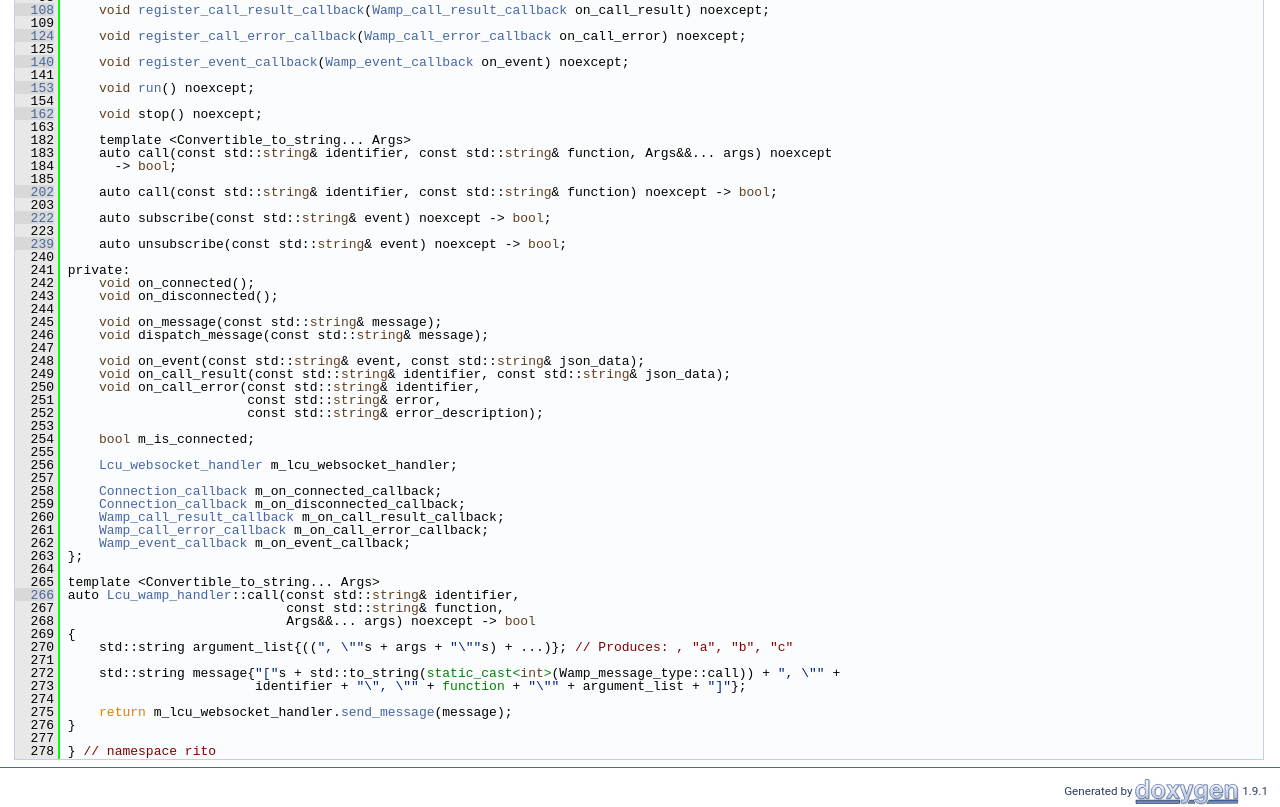
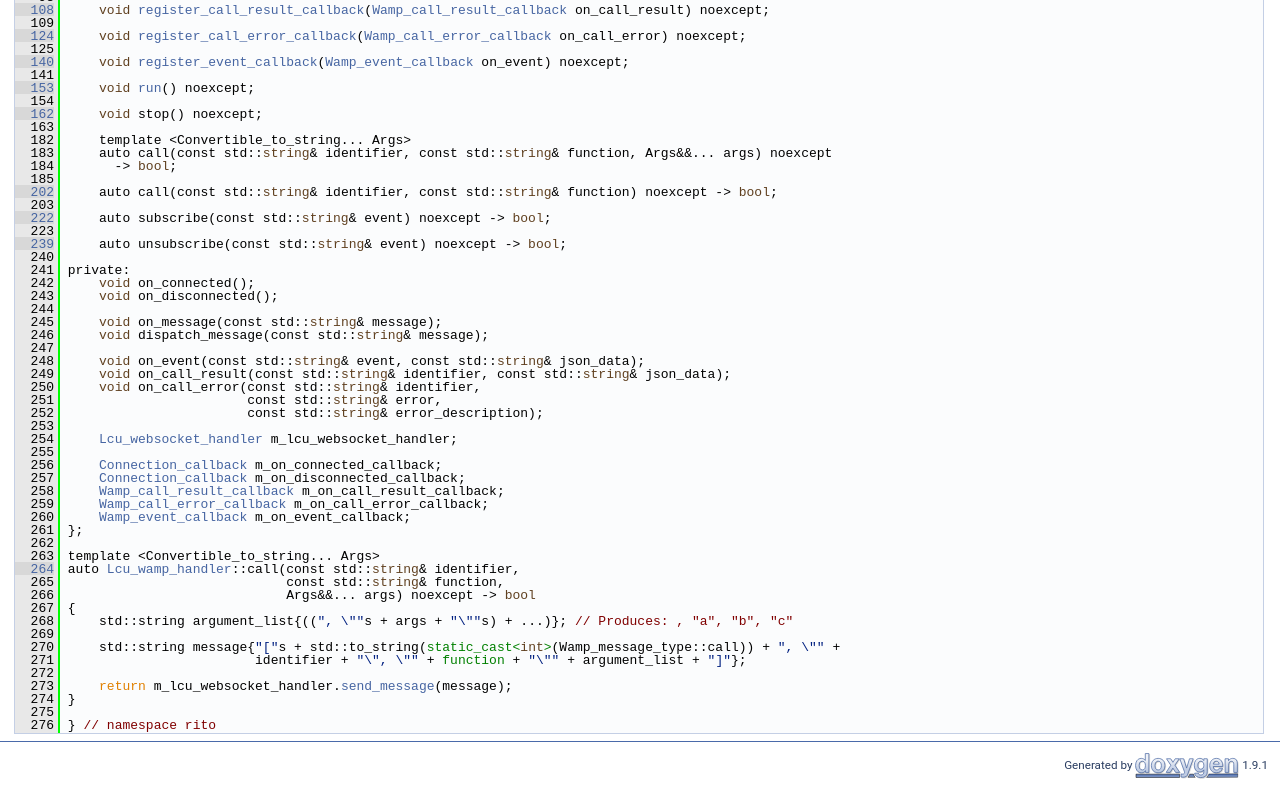
Before and after one commit to bartekprtc/rito, a plain HTML site: page lcu__wamp__handler_8h_source.html in a window 1280 px wide. Shown: the part 763-1570 px from the top of the page. After the commit the page ends 1544 px from the top, so only its background shows below. Drawn offline with Linux system fonts and the light colour scheme.

Commit message:
Deploying to gh-pages from @ bartekprtc/rito@d185453a5c88ee73c8619575bafb15c0933d99cd 🚀

```diff
--- a/lcu__wamp__handler_8h_source.html
+++ b/lcu__wamp__handler_8h_source.html
@@ -145,31 +145,29 @@ $(function() {
 <div class="line"><a name="l00251"></a><span class="lineno">  251</span>&#160;                       const std::<span class="keywordtype">string</span>&amp; error,</div>
 <div class="line"><a name="l00252"></a><span class="lineno">  252</span>&#160;                       const std::<span class="keywordtype">string</span>&amp; error_description);</div>
 <div class="line"><a name="l00253"></a><span class="lineno">  253</span>&#160; </div>
-<div class="line"><a name="l00254"></a><span class="lineno">  254</span>&#160;    <span class="keywordtype">bool</span> m_is_connected;</div>
+<div class="line"><a name="l00254"></a><span class="lineno">  254</span>&#160;    <a class="code" href="classrito_1_1Lcu__websocket__handler.html">Lcu_websocket_handler</a> m_lcu_websocket_handler;</div>
 <div class="line"><a name="l00255"></a><span class="lineno">  255</span>&#160; </div>
-<div class="line"><a name="l00256"></a><span class="lineno">  256</span>&#160;    <a class="code" href="classrito_1_1Lcu__websocket__handler.html">Lcu_websocket_handler</a> m_lcu_websocket_handler;</div>
-<div class="line"><a name="l00257"></a><span class="lineno">  257</span>&#160; </div>
-<div class="line"><a name="l00258"></a><span class="lineno">  258</span>&#160;    <a class="code" href="namespacerito.html#a1778ee7a785dccf226a5dc2f28a46ccb">Connection_callback</a> m_on_connected_callback;</div>
-<div class="line"><a name="l00259"></a><span class="lineno">  259</span>&#160;    <a class="code" href="namespacerito.html#a1778ee7a785dccf226a5dc2f28a46ccb">Connection_callback</a> m_on_disconnected_callback;</div>
-<div class="line"><a name="l00260"></a><span class="lineno">  260</span>&#160;    <a class="code" href="namespacerito.html#acfafc9c26a73a2dc3c6694bd900ddff4">Wamp_call_result_callback</a> m_on_call_result_callback;</div>
-<div class="line"><a name="l00261"></a><span class="lineno">  261</span>&#160;    <a class="code" href="namespacerito.html#a8d462dc69f8e52e3e2e24ee89db92e29">Wamp_call_error_callback</a> m_on_call_error_callback;</div>
-<div class="line"><a name="l00262"></a><span class="lineno">  262</span>&#160;    <a class="code" href="namespacerito.html#aeae2ae1c48628a0079132fe362b94c68">Wamp_event_callback</a> m_on_event_callback;</div>
-<div class="line"><a name="l00263"></a><span class="lineno">  263</span>&#160;};</div>
-<div class="line"><a name="l00264"></a><span class="lineno">  264</span>&#160; </div>
-<div class="line"><a name="l00265"></a><span class="lineno">  265</span>&#160;template &lt;Convertible_to_string... Args&gt;</div>
-<div class="line"><a name="l00266"></a><span class="lineno"><a class="line" href="classrito_1_1Lcu__wamp__handler.html#a6a16070133d9d257d6a03731430172cf">  266</a></span>&#160;auto <a class="code" href="classrito_1_1Lcu__wamp__handler.html">Lcu_wamp_handler</a>::call(const std::<span class="keywordtype">string</span>&amp; identifier,</div>
-<div class="line"><a name="l00267"></a><span class="lineno">  267</span>&#160;                            const std::<span class="keywordtype">string</span>&amp; function,</div>
-<div class="line"><a name="l00268"></a><span class="lineno">  268</span>&#160;                            Args&amp;&amp;... args) noexcept -&gt; <span class="keywordtype">bool</span></div>
-<div class="line"><a name="l00269"></a><span class="lineno">  269</span>&#160;{</div>
-<div class="line"><a name="l00270"></a><span class="lineno">  270</span>&#160;    std::string argument_list{((<span class="stringliteral">&quot;, \&quot;&quot;</span>s + args + <span class="stringliteral">&quot;\&quot;&quot;</span>s) + ...)}; <span class="comment">// Produces: , &quot;a&quot;, &quot;b&quot;, &quot;c&quot;</span></div>
-<div class="line"><a name="l00271"></a><span class="lineno">  271</span>&#160; </div>
-<div class="line"><a name="l00272"></a><span class="lineno">  272</span>&#160;    std::string message{<span class="stringliteral">&quot;[&quot;</span>s + std::to_string(<span class="keyword">static_cast&lt;</span><span class="keywordtype">int</span><span class="keyword">&gt;</span>(Wamp_message_type::call)) + <span class="stringliteral">&quot;, \&quot;&quot;</span> +</div>
-<div class="line"><a name="l00273"></a><span class="lineno">  273</span>&#160;                        identifier + <span class="stringliteral">&quot;\&quot;, \&quot;&quot;</span> + <span class="keyword">function</span> + <span class="stringliteral">&quot;\&quot;&quot;</span> + argument_list + <span class="stringliteral">&quot;]&quot;</span>};</div>
-<div class="line"><a name="l00274"></a><span class="lineno">  274</span>&#160; </div>
-<div class="line"><a name="l00275"></a><span class="lineno">  275</span>&#160;    <span class="keywordflow">return</span> m_lcu_websocket_handler.<a class="code" href="classrito_1_1Lcu__websocket__handler.html#a42b6a117250c1c063bfb19b1eb87c0bb">send_message</a>(message);</div>
-<div class="line"><a name="l00276"></a><span class="lineno">  276</span>&#160;}</div>
-<div class="line"><a name="l00277"></a><span class="lineno">  277</span>&#160; </div>
-<div class="line"><a name="l00278"></a><span class="lineno">  278</span>&#160;} <span class="comment">// namespace rito</span></div>
+<div class="line"><a name="l00256"></a><span class="lineno">  256</span>&#160;    <a class="code" href="namespacerito.html#a1778ee7a785dccf226a5dc2f28a46ccb">Connection_callback</a> m_on_connected_callback;</div>
+<div class="line"><a name="l00257"></a><span class="lineno">  257</span>&#160;    <a class="code" href="namespacerito.html#a1778ee7a785dccf226a5dc2f28a46ccb">Connection_callback</a> m_on_disconnected_callback;</div>
+<div class="line"><a name="l00258"></a><span class="lineno">  258</span>&#160;    <a class="code" href="namespacerito.html#acfafc9c26a73a2dc3c6694bd900ddff4">Wamp_call_result_callback</a> m_on_call_result_callback;</div>
+<div class="line"><a name="l00259"></a><span class="lineno">  259</span>&#160;    <a class="code" href="namespacerito.html#a8d462dc69f8e52e3e2e24ee89db92e29">Wamp_call_error_callback</a> m_on_call_error_callback;</div>
+<div class="line"><a name="l00260"></a><span class="lineno">  260</span>&#160;    <a class="code" href="namespacerito.html#aeae2ae1c48628a0079132fe362b94c68">Wamp_event_callback</a> m_on_event_callback;</div>
+<div class="line"><a name="l00261"></a><span class="lineno">  261</span>&#160;};</div>
+<div class="line"><a name="l00262"></a><span class="lineno">  262</span>&#160; </div>
+<div class="line"><a name="l00263"></a><span class="lineno">  263</span>&#160;template &lt;Convertible_to_string... Args&gt;</div>
+<div class="line"><a name="l00264"></a><span class="lineno"><a class="line" href="classrito_1_1Lcu__wamp__handler.html#a6a16070133d9d257d6a03731430172cf">  264</a></span>&#160;auto <a class="code" href="classrito_1_1Lcu__wamp__handler.html">Lcu_wamp_handler</a>::call(const std::<span class="keywordtype">string</span>&amp; identifier,</div>
+<div class="line"><a name="l00265"></a><span class="lineno">  265</span>&#160;                            const std::<span class="keywordtype">string</span>&amp; function,</div>
+<div class="line"><a name="l00266"></a><span class="lineno">  266</span>&#160;                            Args&amp;&amp;... args) noexcept -&gt; <span class="keywordtype">bool</span></div>
+<div class="line"><a name="l00267"></a><span class="lineno">  267</span>&#160;{</div>
+<div class="line"><a name="l00268"></a><span class="lineno">  268</span>&#160;    std::string argument_list{((<span class="stringliteral">&quot;, \&quot;&quot;</span>s + args + <span class="stringliteral">&quot;\&quot;&quot;</span>s) + ...)}; <span class="comment">// Produces: , &quot;a&quot;, &quot;b&quot;, &quot;c&quot;</span></div>
+<div class="line"><a name="l00269"></a><span class="lineno">  269</span>&#160; </div>
+<div class="line"><a name="l00270"></a><span class="lineno">  270</span>&#160;    std::string message{<span class="stringliteral">&quot;[&quot;</span>s + std::to_string(<span class="keyword">static_cast&lt;</span><span class="keywordtype">int</span><span class="keyword">&gt;</span>(Wamp_message_type::call)) + <span class="stringliteral">&quot;, \&quot;&quot;</span> +</div>
+<div class="line"><a name="l00271"></a><span class="lineno">  271</span>&#160;                        identifier + <span class="stringliteral">&quot;\&quot;, \&quot;&quot;</span> + <span class="keyword">function</span> + <span class="stringliteral">&quot;\&quot;&quot;</span> + argument_list + <span class="stringliteral">&quot;]&quot;</span>};</div>
+<div class="line"><a name="l00272"></a><span class="lineno">  272</span>&#160; </div>
+<div class="line"><a name="l00273"></a><span class="lineno">  273</span>&#160;    <span class="keywordflow">return</span> m_lcu_websocket_handler.<a class="code" href="classrito_1_1Lcu__websocket__handler.html#a42b6a117250c1c063bfb19b1eb87c0bb">send_message</a>(message);</div>
+<div class="line"><a name="l00274"></a><span class="lineno">  274</span>&#160;}</div>
+<div class="line"><a name="l00275"></a><span class="lineno">  275</span>&#160; </div>
+<div class="line"><a name="l00276"></a><span class="lineno">  276</span>&#160;} <span class="comment">// namespace rito</span></div>
 <div class="ttc" id="aclassrito_1_1Lcu__wamp__handler_html"><div class="ttname"><a href="classrito_1_1Lcu__wamp__handler.html">rito::Lcu_wamp_handler</a></div><div class="ttdoc">Handler for LCU connection over websocket with WAMP protocol. Wrapper for Lcu_websocket_handler class...</div><div class="ttdef"><b>Definition:</b> lcu_wamp_handler.h:62</div></div>
 <div class="ttc" id="aclassrito_1_1Lcu__wamp__handler_html_a06e0495d5f6392f34fe6a25e169be891"><div class="ttname"><a href="classrito_1_1Lcu__wamp__handler.html#a06e0495d5f6392f34fe6a25e169be891">rito::Lcu_wamp_handler::register_on_disconnected_callback</a></div><div class="ttdeci">void register_on_disconnected_callback(Connection_callback on_disconnected) noexcept</div><div class="ttdoc">Registers callback function for LCU disconnected event.</div></div>
 <div class="ttc" id="aclassrito_1_1Lcu__wamp__handler_html_a11a94d11f7aa2ed4149464bdc2f9677e"><div class="ttname"><a href="classrito_1_1Lcu__wamp__handler.html#a11a94d11f7aa2ed4149464bdc2f9677e">rito::Lcu_wamp_handler::register_call_result_callback</a></div><div class="ttdeci">void register_call_result_callback(Wamp_call_result_callback on_call_result) noexcept</div><div class="ttdoc">Registers callback function for CALL.RESULT message received.</div></div>
```
